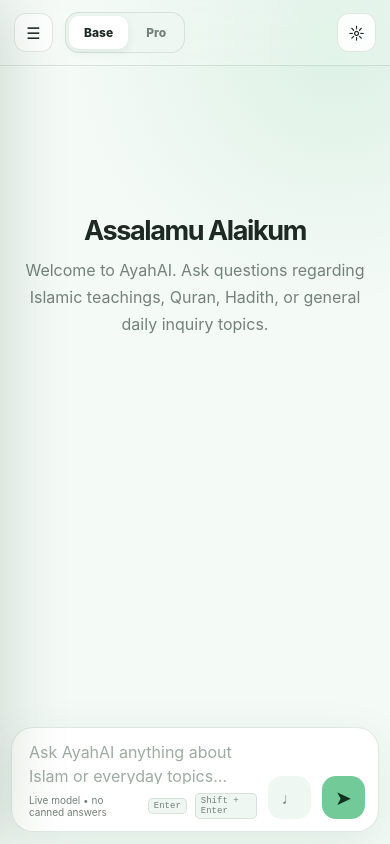
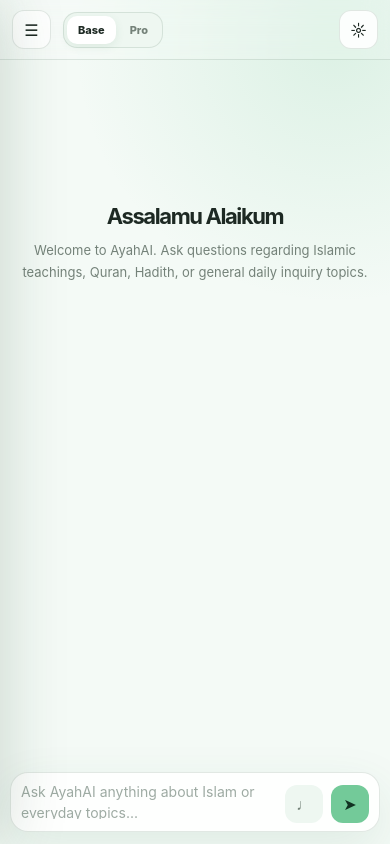
Before and after one commit to supermanmubashir-png/AyahAI, a plain HTML site: page home.html in a window 390 px wide. Drawn offline with Linux system fonts and the light colour scheme.

Commit message:
Update home.html

```diff
--- a/home.html
+++ b/home.html
@@ -2,7 +2,7 @@
 <html lang="en">
 <head>
   <meta charset="UTF-8" />
-  <meta name="viewport" content="width=device-width, initial-scale=1.0" />
+  <meta name="viewport" content="width=device-width, initial-scale=1.0, maximum-scale=1.0, user-scalable=no" />
   <title>AyahAI</title>
 
   <link rel="manifest" href="manifest.json" />
@@ -50,12 +50,14 @@
       box-sizing: border-box;
       margin: 0;
       padding: 0;
+      -webkit-tap-highlight-color: transparent;
     }
 
     html,
     body {
       width: 100%;
       height: 100%;
+      height: 100dvh;
     }
 
     body {
@@ -82,6 +84,7 @@
     .app {
       width: 100%;
       height: 100vh;
+      height: 100dvh;
       display: flex;
       position: relative;
     }
@@ -292,6 +295,7 @@
       flex: 1;
       display: flex;
       flex-direction: column;
+      height: 100%;
     }
 
     .topbar {
@@ -391,6 +395,7 @@
       flex: 1;
       overflow-y: auto;
       padding: 30px clamp(18px, 7vw, 96px) 24px;
+      -webkit-overflow-scrolling: touch;
     }
 
     .welcome {
@@ -401,13 +406,14 @@
 
     .welcome h1 {
       margin-bottom: 10px;
-      font-size: clamp(27px, 4vw, 42px);
+      font-size: clamp(24px, 4vw, 42px);
       letter-spacing: -1.4px;
     }
 
     .welcome p {
       color: var(--muted);
       line-height: 1.7;
+      font-size: 14px;
     }
 
     .message-row {
@@ -533,6 +539,7 @@
       color: var(--text);
       background: transparent;
       line-height: 1.5;
+      font-size: 15px;
     }
 
     textarea::placeholder {
@@ -560,6 +567,7 @@
     .send-btn {
       width: 43px;
       height: 43px;
+      flex: 0 0 43px;
       display: grid;
       place-items: center;
       border: 0;
@@ -677,6 +685,7 @@
     .modal-body {
       overflow-y: auto;
       padding: 18px 20px;
+      -webkit-overflow-scrolling: touch;
     }
 
     .settings-group {
@@ -825,20 +834,21 @@
       }
     }
 
+    /* Mobile Compatibility Adjustments */
     @media (max-width: 768px) {
       .sidebar {
         position: fixed;
         top: 0;
         bottom: 0;
         left: 0;
-        width: min(304px, 88vw);
-        min-width: min(304px, 88vw);
+        width: min(304px, 85vw);
+        min-width: min(304px, 85vw);
         box-shadow: 20px 0 60px rgba(20, 60, 35, 0.18);
       }
 
       .sidebar.closed {
-        width: min(304px, 88vw);
-        min-width: min(304px, 88vw);
+        width: min(304px, 85vw);
+        min-width: min(304px, 85vw);
         opacity: 1;
         transform: translateX(-105%);
       }
@@ -865,16 +875,17 @@
       }
 
       .topbar {
-        height: 66px;
-        padding: 0 14px;
+        height: 60px;
+        padding: 0 12px;
+      }
+
+      .model-btn {
+        padding: 7px 11px;
+        font-size: 11px;
       }
 
       .messages {
-        padding: 21px 13px 16px;
-      }
-
-      .composer-area {
-        padding: 0 11px 12px;
+        padding: 16px 12px 12px;
       }
 
       .message-container {
@@ -882,16 +893,72 @@
       }
 
       .message {
-        padding: 14px 15px;
+        padding: 13px 14px;
         font-size: 14px;
+      }
+
+      .composer-area {
+        padding: 0 10px 12px;
+      }
+
+      .input-area {
+        padding: 8px 10px;
+        gap: 8px;
+        border-radius: 18px;
+      }
+
+      textarea {
+        min-height: 38px;
+        font-size: 14px;
+      }
+
+      .composer-hint {
+        display: none;
+      }
+
+      .voice-btn,
+      .send-btn {
+        width: 38px;
+        height: 38px;
+        flex: 0 0 38px;
+        border-radius: 12px;
+      }
+
+      .send-btn {
+        font-size: 16px;
+      }
+
+      .modal-backdrop {
+        padding: 12px;
+      }
+
+      .settings-modal {
+        max-height: 88vh;
+        border-radius: 18px;
       }
 
       .setting-row {
         grid-template-columns: 1fr;
+        gap: 8px;
       }
 
       .toggle-switch {
         justify-self: start;
+      }
+    }
+
+    @media (max-width: 480px) {
+      .welcome h1 {
+        font-size: 22px;
+      }
+
+      .welcome p {
+        font-size: 13px;
+      }
+
+      .response-action-btn {
+        padding: 5px 8px;
+        font-size: 10px;
       }
     }
 
```
